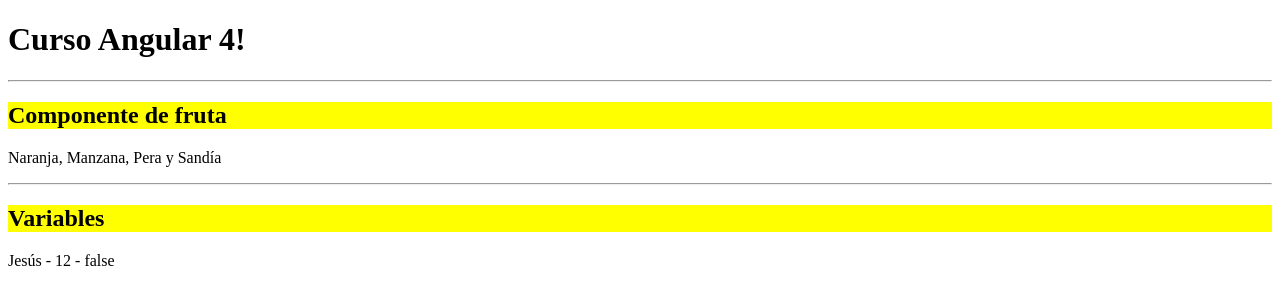
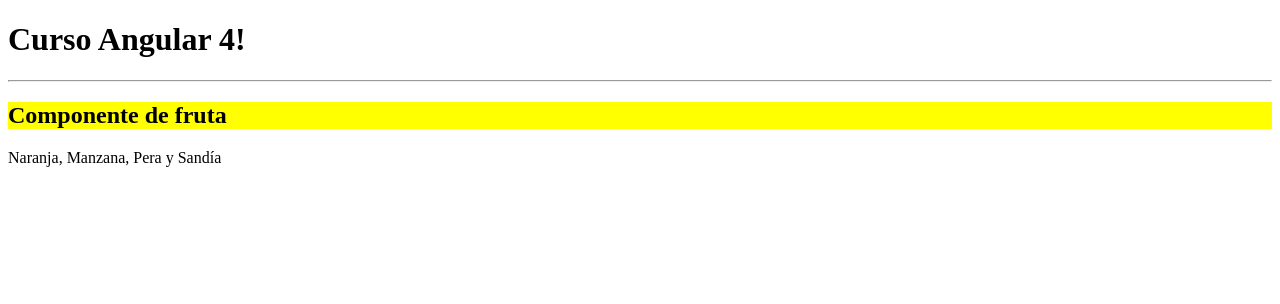
Before and after one commit to evuzLearn/angular4, an Angular app: page / in a window 1280 px wide. Shown: the top 304 px of the page. Built offline with nearby package versions, Linux system fonts and the light colour scheme.

Commit message:
constructor & ngOnInit

```diff
--- a/src/app/fruta/fruta.component.html
+++ b/src/app/fruta/fruta.component.html
@@ -1,5 +1,2 @@
 <h2>{{nombre_componente}}</h2>
 <p>{{listado_fruta}}</p>
-<hr>
-<h2>Variables</h2>
-{{nombre}} - {{edad}} - {{mayorDeEdad}}
--- a/src/app/fruta/fruta.component.ts
+++ b/src/app/fruta/fruta.component.ts
@@ -1,16 +1,24 @@
-import { Component } from '@angular/core';
+import { Component, OnInit } from '@angular/core';
 
 @Component({
   selector: 'fruta',
   templateUrl: './fruta.component.html',
   styleUrls: ['./fruta.component.scss']
 })
-export class FrutaComponent {
-  nombre_componente = 'Componente de fruta';
-  listado_fruta = 'Naranja, Manzana, Pera y Sandía';
+export class FrutaComponent implements OnInit {
+  private nombre_componente: string;
+  private listado_fruta: string;
 
-  nombre:string = 'Jesús';
-  edad:number = 12;
-  mayorDeEdad:boolean = false;
-  trabajos:Array<any> = ['Carpintero', 'Albañil', 24];
+  constructor() {
+    this.nombre_componente = 'Componente de fruta';
+    this.listado_fruta = 'Naranja, Manzana, Pera y Sandía';
+  }
+
+  ngOnInit() {
+    this.helloWorld('Jesús');
+  }
+
+  helloWorld(nombre) {
+    alert('Hello World! ' + nombre);
+  }
 }
```
